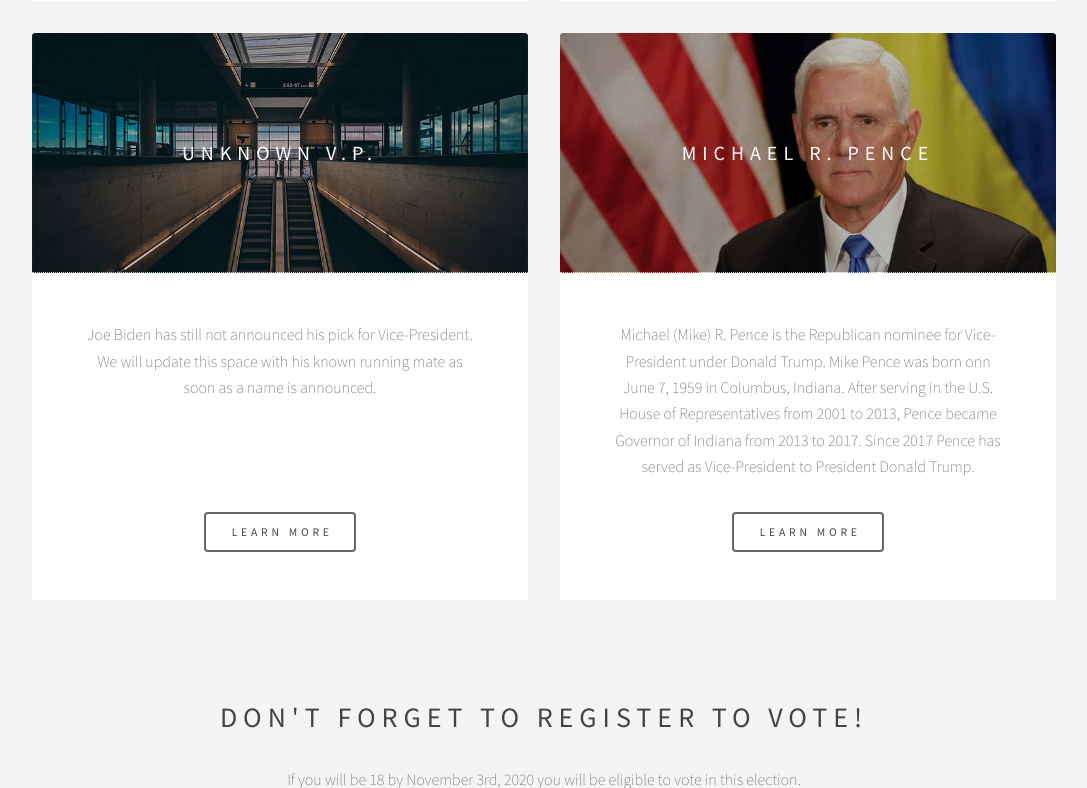
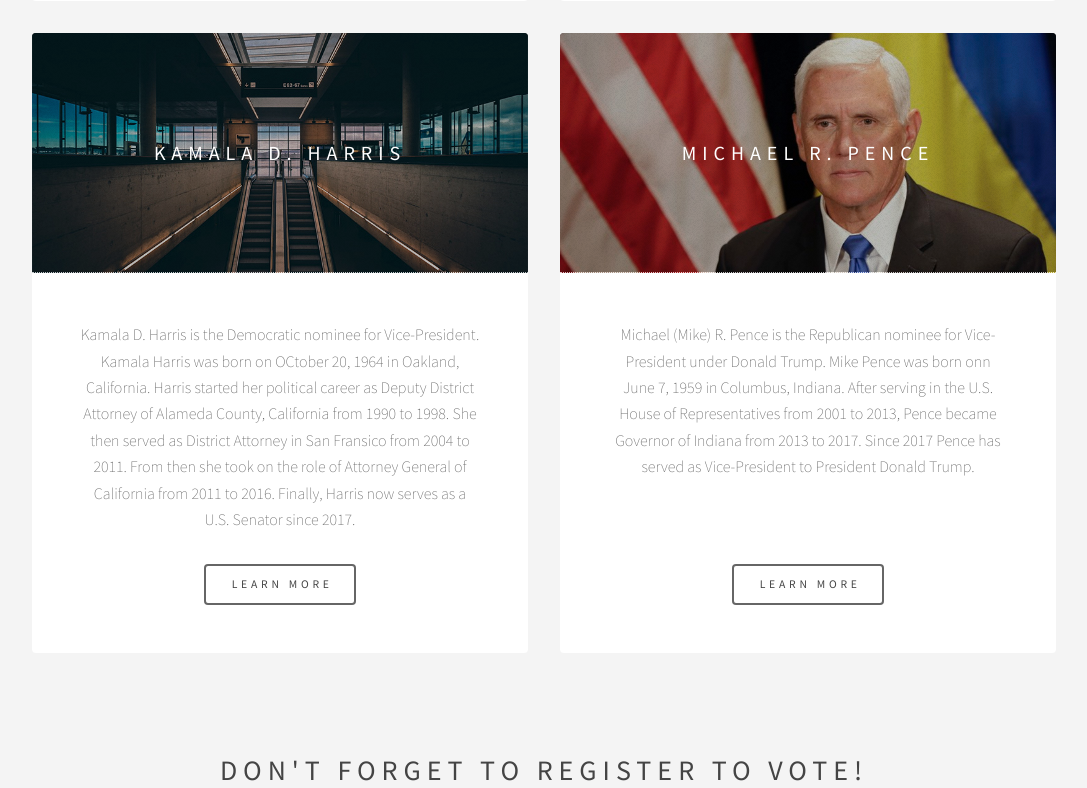
Before and after one commit to nrking0/votesite, a Django app: page / in a window 1280 px wide. Shown: the part 1966-2754 px from the top of the page, without its empty margins (96-1183 px from the left). Run offline with Django 3.2, Linux system fonts and the light colour scheme.

Commit message:
VP Chosen!

```diff
--- a/templates/votesite/home.html
+++ b/templates/votesite/home.html
@@ -77,15 +77,12 @@
 						</article>
 						<article class="item">
 							<header>
-								<a href="https://ballotpedia.org/Joe_Biden_presidential_campaign,_2020"><img src="{% static 'votesite/images/pic03.jpg' %}" alt="" /></a>
-								<h3>Unknown V.P.</h3>
+								<a href="https://ballotpedia.org/Kamala_Harris"><img src="{% static 'votesite/images/pic03.jpg' %}" alt="" /></a>
+								<h3>Kamala D. Harris</h3>
 							</header>
-							<p>Joe Biden has still not announced his pick for Vice-President. We will update this space with his known running mate as soon as a name is announced.</p>
-							<br/>
-							<br/>
-							<br/>
+							<p>Kamala D. Harris is the Democratic nominee for Vice-President. Kamala Harris was born on OCtober 20, 1964 in Oakland, California. Harris started her political career as Deputy District Attorney of Alameda County, California from 1990 to 1998. She then served as District Attorney in San Fransico from 2004 to 2011. From then she took on the role of Attorney General of California from 2011 to 2016. Finally, Harris now serves as a U.S. Senator since 2017.</p>
 							<ul class="actions">
-								<li><a href="https://ballotpedia.org/Joe_Biden_presidential_campaign,_2020" class="button">Learn More</a></li>
+								<li><a href="https://ballotpedia.org/Kamala_Harris" class="button">Learn More</a></li>
 							</ul>
 						</article>
 						<article class="item">
@@ -94,6 +91,8 @@
 								<h3>Michael R. Pence</h3>
 							</header>
 							<p>Michael (Mike) R. Pence is the Republican nominee for Vice-President under Donald Trump. Mike Pence was born onn June 7, 1959 in Columbus, Indiana. After serving in the U.S. House of Representatives from 2001 to 2013, Pence became Governor of Indiana from 2013 to 2017. Since 2017 Pence has served as Vice-President to President Donald Trump.</p>
+							</br>
+							</br>
 							<ul class="actions">
 								<li><a href="https://ballotpedia.org/Mike_Pence#Elections" class="button">Learn More</a></li>
 							</ul>
```
